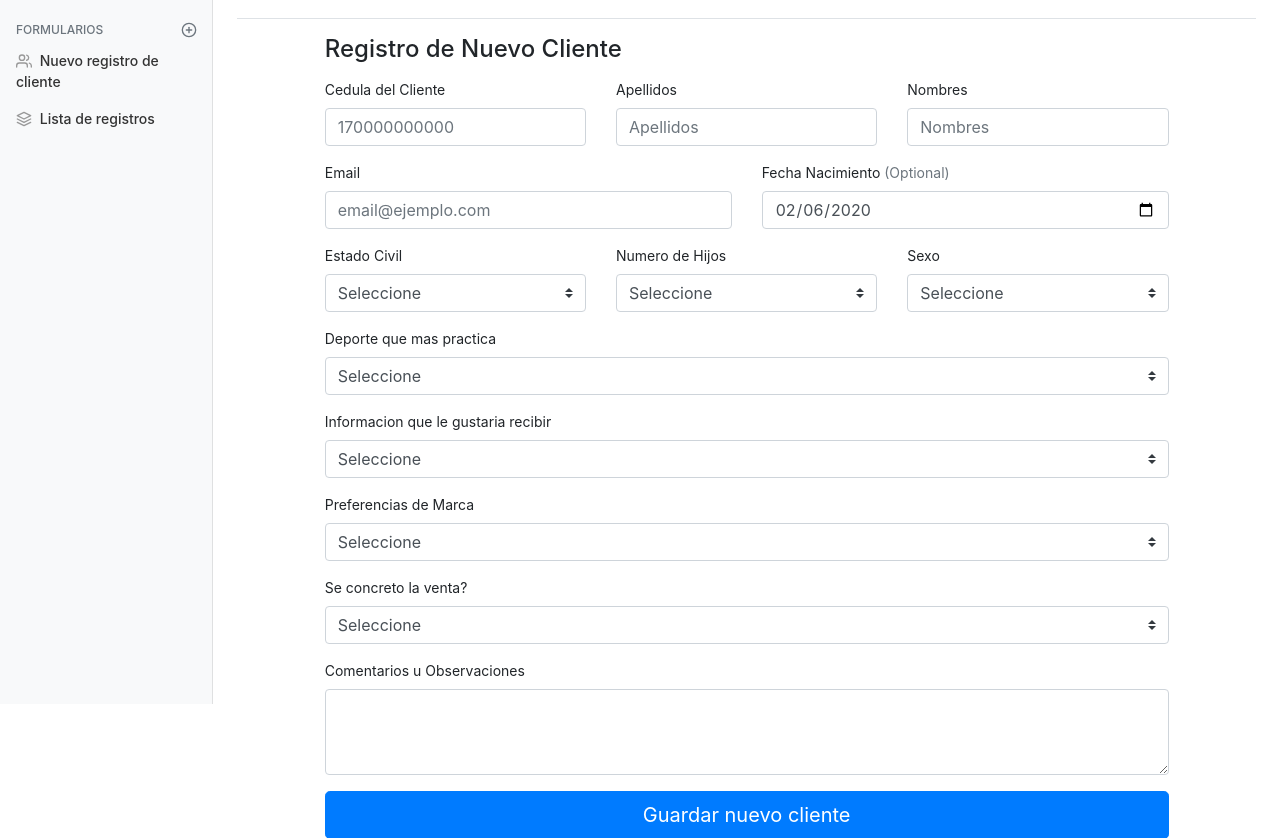
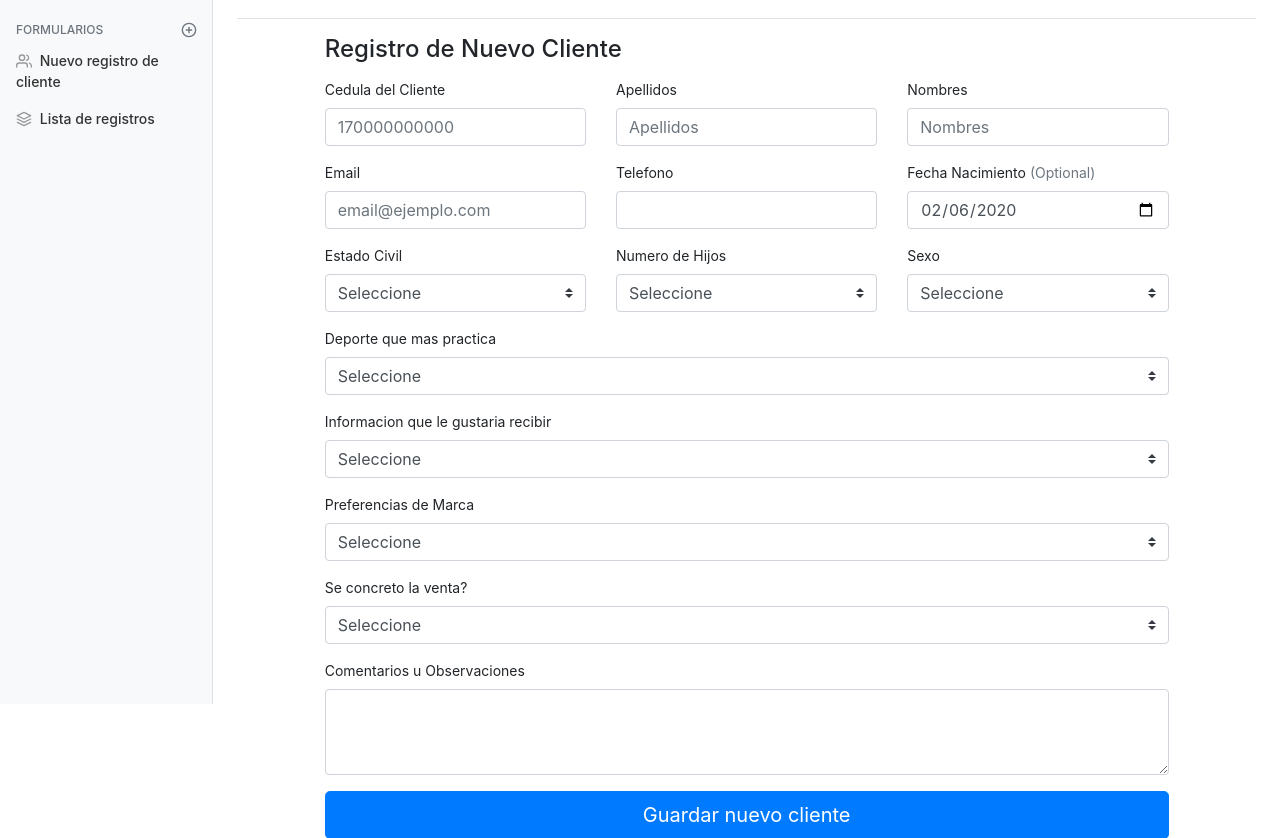
Before and after one commit to GutyECUADOR/carteraclientes, a CodeIgniter app: the page made by application/views/carteraclientes_view.php in a window 1280 px wide. Shown: the part 96-934 px from the top of the page. Run offline with CodeIgniter, Linux system fonts and the light colour scheme; data that the repository does not hold is empty; some libraries are stand-ins or nearby versions.

Commit message:
update
Añadido campo telefono al form

```diff
--- a/application/controllers/CarteraCliente.php
+++ b/application/controllers/CarteraCliente.php
@@ -70,6 +70,7 @@ class CarteraCliente extends CI_Controller {
 			$apellidos = $this->input->post('apellidos');
 			$nombres = $this->input->post('nombres');
 			$clienteEmail = $this->input->post('clienteEmail');
+			$clienteTelefono = $this->input->post('clienteTelefono');
 			$clienteFecha = $this->input->post('clienteFecha');
 			$clienteEstadoCivil = $this->input->post('clienteEstadoCivil');
 			$clienteHijos = $this->input->post('clienteHijos');
@@ -99,6 +100,7 @@ class CarteraCliente extends CI_Controller {
 					'clienteCI' => $clienteCI,
 					'cliente' => $apellidos.' '.$nombres,
 					'clienteFecha' => $clienteFecha,
+					'clienteTelefono' => $clienteTelefono,
 					'clienteEmail' => $clienteEmail,
 					'clienteEstadoCivil' => $clienteEstadoCivil,
 					'clienteHijos' => $clienteHijos,
--- a/application/controllers/Login.php
+++ b/application/controllers/Login.php
@@ -38,7 +38,7 @@ class Login extends CI_Controller {
 				);
 
 			$this->session->set_userdata($newdata);
-			redirect('CarteraCliente');	 // TO controller
+			redirect('CarteraCliente/');	 // TO controller
 			} else {
 
 				$this->session->set_flashdata('errormassage','Usuario o contraseña incorrecta');
--- a/application/views/carteraclientes_list_view.php
+++ b/application/views/carteraclientes_list_view.php
@@ -115,6 +115,7 @@ $sessionUSERNAME = $this->session->userdata('nombreusuario');
                   <th>Asesor</th>
                   <th>CI Cliente</th>
                   <th>Nombre Cliente</th>
+                  <th>Telefono</th>
                   <th>Nacimiento</th>
                   <th>email</th>
                   <th>Comentario</th>
--- a/application/views/carteraclientes_view.php
+++ b/application/views/carteraclientes_view.php
@@ -98,11 +98,17 @@ $sessionUSERNAME = $this->session->userdata('nombreusuario');
             </div>
 
             <div class="row">
-              <div class="col-md-6 mb-3">
+              <div class="col-md-4 mb-3">
               <label for="email">Email </label>
                 <input type="email" class="form-control" id="clienteEmail" name="clienteEmail" placeholder="email@ejemplo.com" required>
               </div>
-              <div class="col-md-6 mb-3">
+
+              <div class="col-md-4 mb-3">
+              <label for="telefono">Telefono </label>
+                <input type="text" class="form-control" id="clienteTelefono" name="clienteTelefono" required>
+              </div>
+
+              <div class="col-md-4 mb-3">
                 <label>Fecha Nacimiento <span class="text-muted">(Optional)</span></label>
                 <input type="date" class="form-control" id="clienteFecha" name="clienteFecha" value="<?php echo date('Y-m-d')?>">
 
--- a/assets/js/pages/carteraclientes_list.js
+++ b/assets/js/pages/carteraclientes_list.js
@@ -38,6 +38,9 @@ $(function() {
                          <td>
                             ${ row.cliente }
                          </td>
+                         <td>
+                            ${ row.clienteTelefono }
+                        </td>
                          <td>
                             ${ row.clienteFecha }
                          </td>
```
